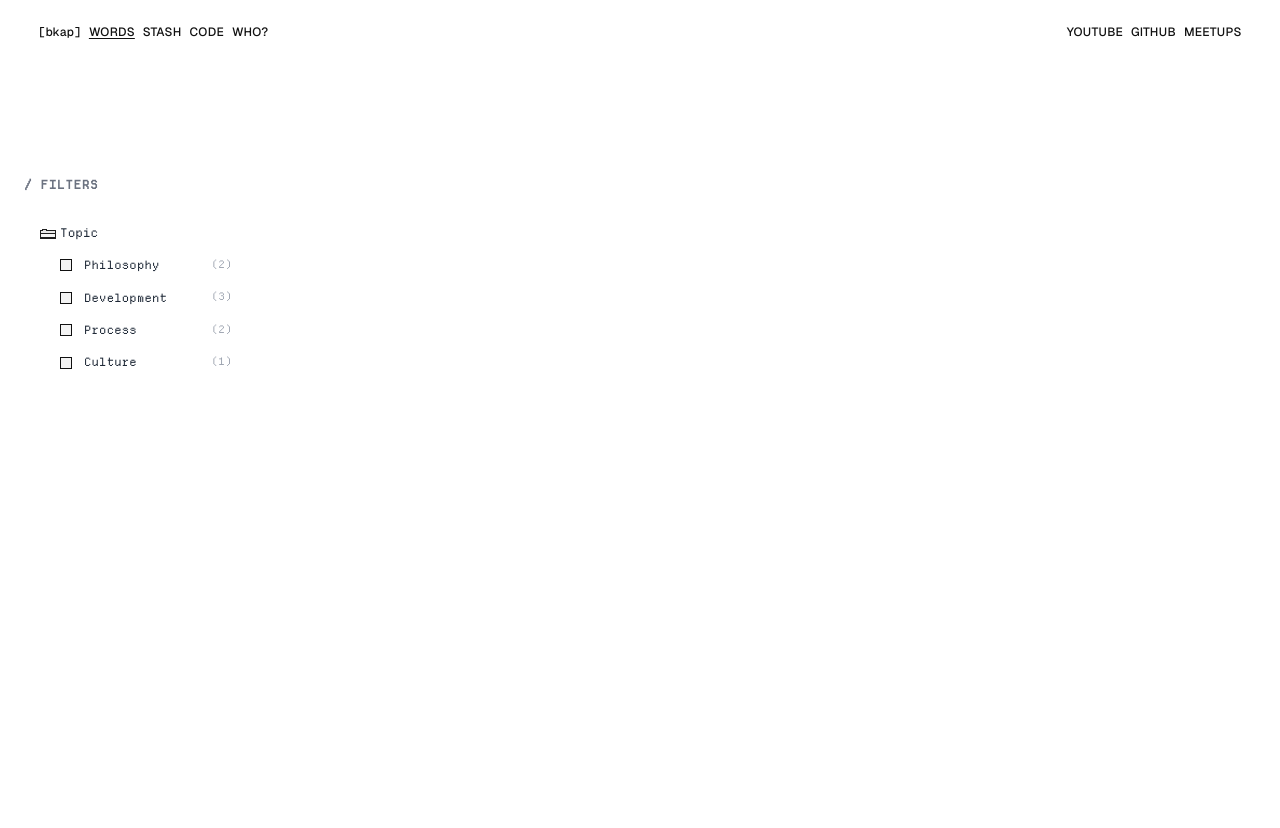
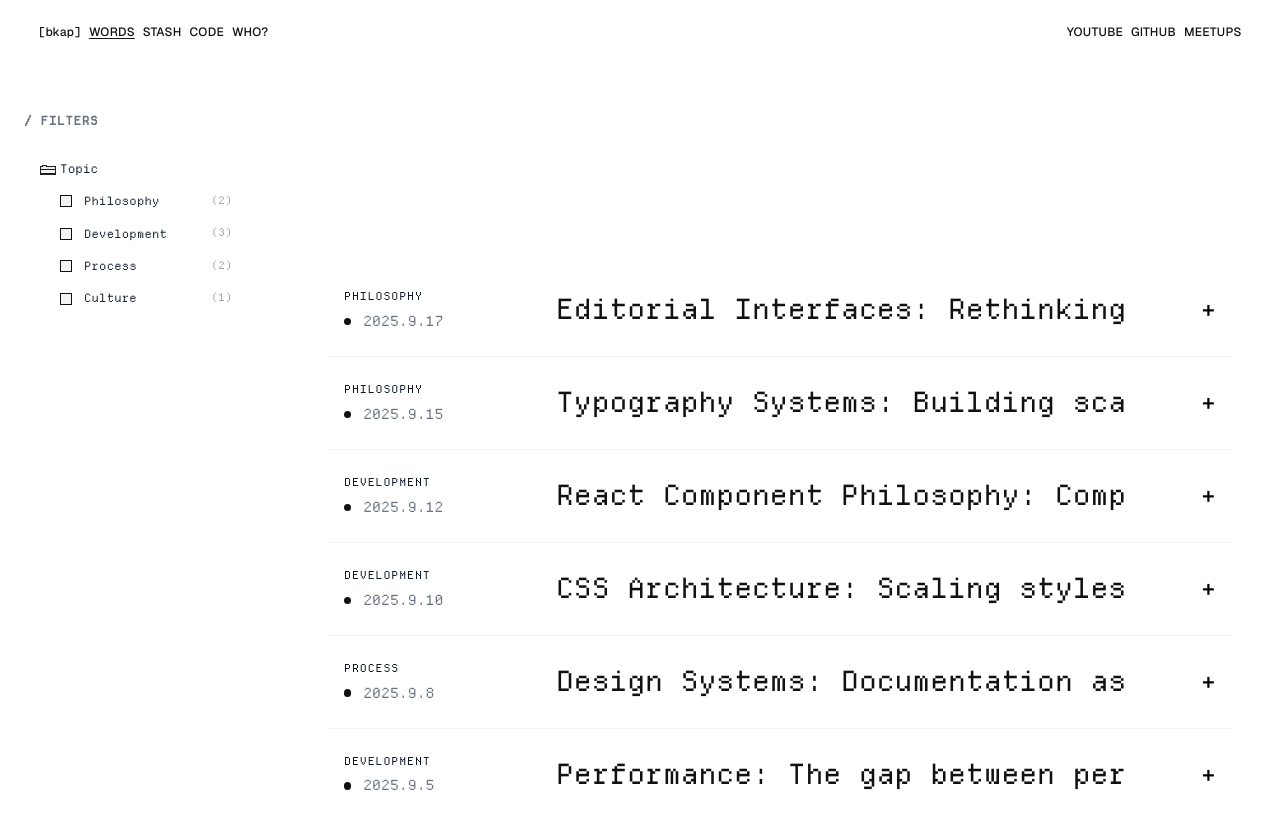
Before and after one commit to brennankapollock/brennankapollock-portfolio, a Next.js app: page /blog in a window 1280 px wide. Shown: the top 828 px of the page. After the commit the page ends 800 px from the top, so only its background shows below. Built offline with nearby package versions, Linux system fonts and the light colour scheme.

Commit message:
Enhance blog functionality and layout: - Implement initial load state for animations in BlogPostList - Adjust sidebar and blog container styles for better responsiveness - Disable accordion animations in sidebar for smoother interaction - Update FlowingMenu to conditionally skip animations

```diff
--- a/src/app/blog/page.js
+++ b/src/app/blog/page.js
@@ -1,11 +1,16 @@
 'use client';
 
-import { useState } from 'react';
+import { useState, useEffect } from 'react';
 import BlogSidebar from '@/components/BlogSidebar';
 import BlogPostList from '@/components/BlogPostList';
 
 export default function BlogPage() {
   const [selectedCategory, setSelectedCategory] = useState([]);
+  const [isInitialLoad, setIsInitialLoad] = useState(true);
+
+  useEffect(() => {
+    setIsInitialLoad(false);
+  }, []);
 
   return (
     <div className="blog-layout">
@@ -14,7 +19,10 @@ export default function BlogPage() {
           currentCategory={selectedCategory}
           onCategorySelect={setSelectedCategory}
         />
-        <BlogPostList selectedCategory={selectedCategory} />
+        <BlogPostList
+          selectedCategory={selectedCategory}
+          skipAnimation={!isInitialLoad}
+        />
       </div>
     </div>
   );
--- a/src/app/globals.css
+++ b/src/app/globals.css
@@ -1090,7 +1090,9 @@ body {
 .blog-container {
     display: flex;
     max-width: 100vw;
+    height: calc(100vh - 4rem);
     min-height: calc(100vh - 4rem);
+    position: relative;
 }
 
 /* Blog Sidebar */
@@ -1098,11 +1100,14 @@ body {
     width: 280px;
     background: #ffffff;
     padding: 2rem 1.5rem;
-    flex-shrink: 0;
+    flex: 0 0 280px;
     position: sticky;
     top: 4rem;
     height: calc(100vh - 4rem);
+    max-height: calc(100vh - 4rem);
     overflow-y: auto;
+    transform: translateZ(0);
+    contain: layout style;
 }
 
 .blog-sidebar-header h3 {
@@ -1129,6 +1134,7 @@ body {
 /* Filter Section */
 .filter-section {
     margin-top: 1rem;
+    position: relative;
 }
 
 .filter-section.words-mobile-filter {
@@ -1185,6 +1191,12 @@ body {
     flex-direction: column;
     gap: 0.75rem;
     padding-right: 0.5rem;
+}
+
+/* Disable accordion animations to prevent sidebar sliding */
+.words-file-tree [data-state="open"],
+.words-file-tree [data-state="closed"] {
+    animation: none !important;
 }
 
 .words-folder {
@@ -1624,10 +1636,11 @@ body {
 .blog-post-list {
     flex: 1;
     padding: 2rem 3rem;
-    overflow-y: auto;
+    overflow-y: visible;
     /* Guard against hover padding/margins causing horizontal scroll */
     overflow-x: hidden;
     font-family: var(--font-words);
+    min-height: calc(100vh - 4rem);
 }
 
 .blog-list-header {
--- a/src/components/BlogPostList.jsx
+++ b/src/components/BlogPostList.jsx
@@ -3,7 +3,7 @@
 import FlowingMenu from '@/components/FlowingMenu';
 import { blogFileTree, blogPosts, getPostsByCategory } from '@/data/blogPosts';
 
-export default function BlogPostList({ selectedCategory = null }) {
+export default function BlogPostList({ selectedCategory = null, skipAnimation = false }) {
   const filteredPosts = selectedCategory && Array.isArray(selectedCategory) && selectedCategory.length > 0
     ? blogPosts.filter(post =>
         selectedCategory.some(category => post.categories.includes(category))
@@ -81,6 +81,7 @@ export default function BlogPostList({ selectedCategory = null }) {
       </div>
       <FlowingMenu
         items={menuItems}
+        skipAnimation={skipAnimation}
         renderItem={(item) => (
           <div className="words-row">
             <div className="words-meta">
--- a/src/components/BlogSidebar.jsx
+++ b/src/components/BlogSidebar.jsx
@@ -132,7 +132,10 @@ export default function BlogSidebar({ currentCategory = null, onCategorySelect =
                   value={entry.id}
                   className="words-tree-entry"
                   fileIcon={<BitmapCheckbox checked={isSelected} />}
-                  onClick={() => toggleCategory(entry.id)}
+                  onClick={(e) => {
+                    e.preventDefault();
+                    toggleCategory(entry.id);
+                  }}
                 >
                   <span className="words-tree-name">{entry.label}</span>
                   <span className="words-tree-count">({entry.count})</span>
--- a/src/components/FlowingMenu.css
+++ b/src/components/FlowingMenu.css
@@ -12,23 +12,27 @@
   position: relative;
   overflow: hidden;
   border-radius: 0;
+}
+
+/* Animated mode - only apply animation when not instant */
+.menu:not(.menu--instant) .menu__item {
   opacity: 0;
   transform: translateY(20px);
   animation: menuItemFadeIn 500ms cubic-bezier(0.2, 0.8, 0.2, 1) forwards;
 }
 
-/* Staggered animation delays for each item */
-.menu__item:nth-child(1) { animation-delay: 700ms; }
-.menu__item:nth-child(2) { animation-delay: 750ms; }
-.menu__item:nth-child(3) { animation-delay: 800ms; }
-.menu__item:nth-child(4) { animation-delay: 850ms; }
-.menu__item:nth-child(5) { animation-delay: 900ms; }
-.menu__item:nth-child(6) { animation-delay: 950ms; }
-.menu__item:nth-child(7) { animation-delay: 1000ms; }
-.menu__item:nth-child(8) { animation-delay: 1050ms; }
-.menu__item:nth-child(9) { animation-delay: 1100ms; }
-.menu__item:nth-child(10) { animation-delay: 1150ms; }
-.menu__item:nth-child(n+11) { animation-delay: 1200ms; }
+/* Staggered animation delays for each item (only in animated mode) */
+.menu:not(.menu--instant) .menu__item:nth-child(1) { animation-delay: 700ms; }
+.menu:not(.menu--instant) .menu__item:nth-child(2) { animation-delay: 750ms; }
+.menu:not(.menu--instant) .menu__item:nth-child(3) { animation-delay: 800ms; }
+.menu:not(.menu--instant) .menu__item:nth-child(4) { animation-delay: 850ms; }
+.menu:not(.menu--instant) .menu__item:nth-child(5) { animation-delay: 900ms; }
+.menu:not(.menu--instant) .menu__item:nth-child(6) { animation-delay: 950ms; }
+.menu:not(.menu--instant) .menu__item:nth-child(7) { animation-delay: 1000ms; }
+.menu:not(.menu--instant) .menu__item:nth-child(8) { animation-delay: 1050ms; }
+.menu:not(.menu--instant) .menu__item:nth-child(9) { animation-delay: 1100ms; }
+.menu:not(.menu--instant) .menu__item:nth-child(10) { animation-delay: 1150ms; }
+.menu:not(.menu--instant) .menu__item:nth-child(n+11) { animation-delay: 1200ms; }
 
 @keyframes menuItemFadeIn {
   to {
--- a/src/components/FlowingMenu.jsx
+++ b/src/components/FlowingMenu.jsx
@@ -20,7 +20,7 @@ const HOVER_COLORS = [
   '#c5a3ff', // light purple
 ];
 
-function FlowingMenu({ items = [], renderItem }) {
+function FlowingMenu({ items = [], renderItem, skipAnimation = false }) {
   // Deterministically assign colors based on item ID or index to avoid hydration issues
   const getColorForItem = (item, idx) => {
     // Use item ID hash if available, otherwise use index
@@ -30,7 +30,7 @@ function FlowingMenu({ items = [], renderItem }) {
 
   return (
     <div className="menu-wrap">
-      <nav className="menu">
+      <nav className={`menu${skipAnimation ? ' menu--instant' : ''}`}>
         {items.map((item, idx) => (
           <MenuItem
             key={item.id ?? idx}
```
